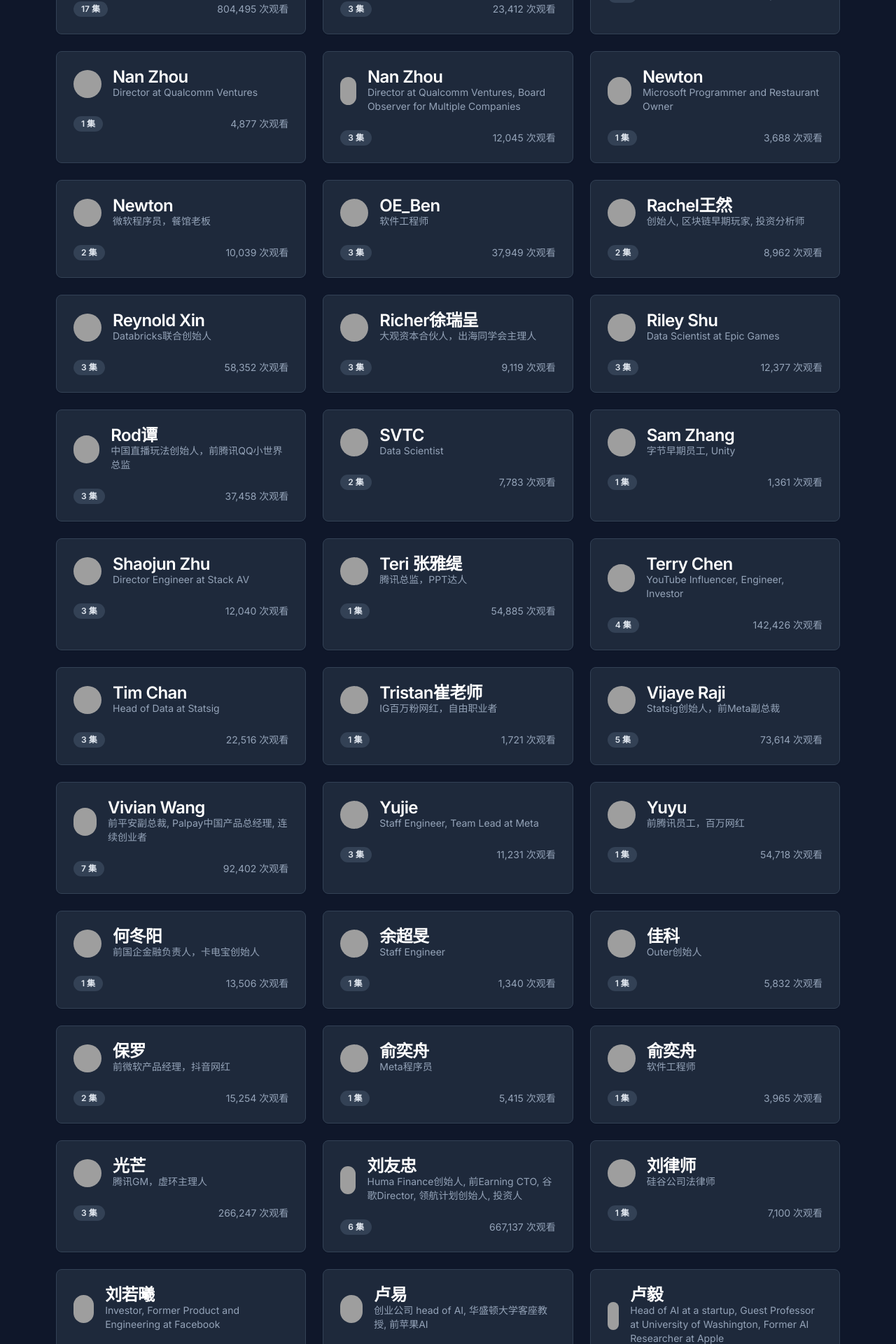
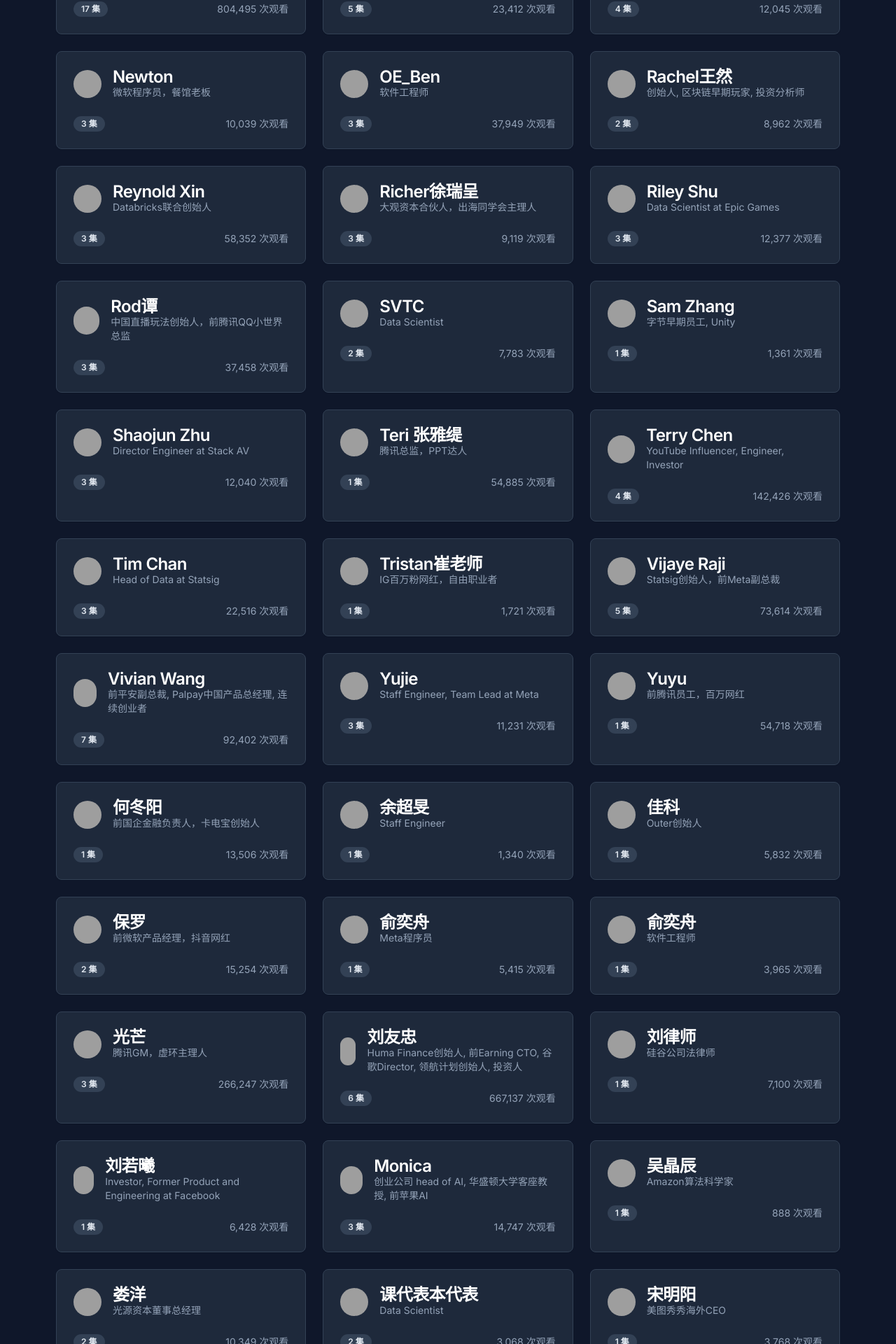
Before and after one commit to xihajun/kedaibiao_bilibili_profile, a Next.js app: page / in a window 1280 px wide. Shown: the part 1260-3180 px from the top of the page at 70% size. Built offline with nearby package versions, Linux system fonts and the light colour scheme; grey boxes are pictures that could not be loaded.

Commit message:
fix duplication

```diff
--- a/src/app/page.tsx
+++ b/src/app/page.tsx
@@ -787,41 +787,23 @@ const KnowledgeUniverse = () => {
         "views": 10346,
         "url": "https://www.bilibili.com/video/BV1vT421Q7sT",
         "uploadTime": "unknown"
-      }
-    ],
-    "totalViews": 23412
-  },
-  {
-    "name": "Mike Vernal",
-    "role": "Venture Capitalist, Former VP at Meta",
-    "category": "['entrepreneurship']",
-    "id": 21,
-    "episodes": [
+      },
       {
         "platform": "bilibili",
         "title": "Mike Vernal聊公司生命周期，管理，文化，创始人",
         "views": 3506,
         "url": "https://www.bilibili.com/video/BV13D421A7ko",
         "uploadTime": "unknown"
-      }
-    ],
-    "totalViews": 3506
-  },
-  {
-    "name": "Nan Zhou",
-    "role": "Director at Qualcomm Ventures",
-    "category": "['entrepreneurship']",
-    "id": 22,
-    "episodes": [
-      {
-        "platform": "bilibili",
-        "title": "「门当户对」的职业更长久？｜高通创投director介绍VC经验",
-        "views": 4877,
-        "url": "https://www.bilibili.com/video/BV1im421L7n8",
-        "uploadTime": "unknown"
-      }
-    ],
-    "totalViews": 4877
+      },
+      {
+        "platform": "bilibili",
+        "title": "Mike Vernal聊公司生命周期，管理，文化，创始人",
+        "views": 3506,
+        "url": "https://www.bilibili.com/video/BV13D421A7ko",
+        "uploadTime": "unknown"
+      }
+    ],
+    "totalViews": 23412
   },
   {
     "name": "Nan Zhou",
@@ -849,16 +831,37 @@ const KnowledgeUniverse = () => {
         "views": 3988,
         "url": "https://www.bilibili.com/video/BV1Pw4m1D7kP",
         "uploadTime": "Not specified"
+      },
+      {
+        "platform": "bilibili",
+        "title": "「门当户对」的职业更长久？｜高通创投director介绍VC经验",
+        "views": 4877,
+        "url": "https://www.bilibili.com/video/BV1im421L7n8",
+        "uploadTime": "unknown"
       }
     ],
     "totalViews": 12045
   },
   {
     "name": "Newton",
-    "role": "Microsoft Programmer and Restaurant Owner",
-    "category": "['entrepreneurship']",
-    "id": 24,
-    "episodes": [
+    "role": "微软程序员，餐馆老板",
+    "category": "['entrepreneurship', 'entrepreneurship']",
+    "id": 25,
+    "episodes": [
+      {
+        "platform": "bilibili",
+        "title": "美国程序员业余开餐馆，哪儿来的时间和钱？",
+        "views": 4025,
+        "url": "https://www.bilibili.com/video/BV1tt421T74P",
+        "uploadTime": "unknown"
+      },
+      {
+        "platform": "bilibili",
+        "title": "程序员开餐馆，真实经历、心态、历练分享｜生意是道场｜会员专属",
+        "views": 6014,
+        "url": "https://www.bilibili.com/video/BV1w1421D7jr",
+        "uploadTime": "2 weeks ago"
+      },
       {
         "platform": "bilibili",
         "title": "全职程序员如何当餐馆老板？｜会员专属8",
@@ -867,29 +870,6 @@ const KnowledgeUniverse = () => {
         "uploadTime": "Unknown"
       }
     ],
-    "totalViews": 3688
-  },
-  {
-    "name": "Newton",
-    "role": "微软程序员，餐馆老板",
-    "category": "['entrepreneurship', 'entrepreneurship']",
-    "id": 25,
-    "episodes": [
-      {
-        "platform": "bilibili",
-        "title": "美国程序员业余开餐馆，哪儿来的时间和钱？",
-        "views": 4025,
-        "url": "https://www.bilibili.com/video/BV1tt421T74P",
-        "uploadTime": "unknown"
-      },
-      {
-        "platform": "bilibili",
-        "title": "程序员开餐馆，真实经历、心态、历练分享｜生意是道场｜会员专属",
-        "views": 6014,
-        "url": "https://www.bilibili.com/video/BV1w1421D7jr",
-        "uploadTime": "2 weeks ago"
-      }
-    ],
     "totalViews": 10039
   },
   {
@@ -1598,7 +1578,7 @@ const KnowledgeUniverse = () => {
     "totalViews": 6428
   },
   {
-    "name": "卢易",
+    "name": "Monica",
     "role": "创业公司 head of AI, 华盛顿大学客座教授, 前苹果AI",
     "category": "['technical_career']",
     "id": 53,
@@ -1616,16 +1596,7 @@ const KnowledgeUniverse = () => {
         "views": 3944,
         "url": "https://www.bilibili.com/video/BV1N8411q7HA",
         "uploadTime": "2 weeks ago"
-      }
-    ],
-    "totalViews": 14747
-  },
-  {
-    "name": "卢毅",
-    "role": "Head of AI at a startup, Guest Professor at University of Washington, Former AI Researcher at Apple",
-    "category": "['technical_career']",
-    "id": 54,
-    "episodes": [
+      },
       {
         "platform": "bilibili",
         "title": "ChatGPT的信念与没走的捷径｜对LLM的常见理解误区｜垂类模型有前途吗？｜大语言模型技术深度访谈1/3",
@@ -1634,7 +1605,7 @@ const KnowledgeUniverse = () => {
         "uploadTime": "1 week ago"
       }
     ],
-    "totalViews": 12719
+    "totalViews": 14747
   },
   {
     "name": "吴晶辰",
@@ -1687,6 +1658,13 @@ const KnowledgeUniverse = () => {
         "views": 3068,
         "url": "https://www.bilibili.com/video/BV1ja411f7ak",
         "uploadTime": "2 weeks ago"
+      },
+      {
+        "platform": "bilibili",
+        "title": "“个人品牌/副业”是自媒体的陷阱？历史收入揭秘｜领航分享",
+        "views": 3966,
+        "url": "https://www.bilibili.com/video/BV1Cx4y167Wx",
+        "uploadTime": "not available"
       }
     ],
     "totalViews": 3068
@@ -1871,22 +1849,6 @@ const KnowledgeUniverse = () => {
     "totalViews": 13548
   },
   {
-    "name": "李正",
-    "role": "自媒体创作者",
-    "category": "['entrepreneurship']",
-    "id": 67,
-    "episodes": [
-      {
-        "platform": "bilibili",
-        "title": "“个人品牌/副业”是自媒体的陷阱？历史收入揭秘｜领航分享",
-        "views": 3966,
-        "url": "https://www.bilibili.com/video/BV1Cx4y167Wx",
-        "uploadTime": "not available"
-      }
-    ],
-    "totalViews": 3966
-  },
-  {
     "name": "杨小露",
     "role": "亚马逊Principal PM",
     "category": "['work_life', 'work_life']",
@@ -1971,10 +1933,11 @@ const KnowledgeUniverse = () => {
   },
   {
     "name": "熊力",
-    "role": "Databricks Engineering Manager",
+    "role": "Databricks Engineering Manager, Former Senior Manager at Microsoft",
     "category": "['job_search']",
-    "id": 71,
-    "episodes": [
+    "id": 72,
+    "episodes": [
+
       {
         "platform": "bilibili",
         "title": "如何选老板和团队？｜找工作口碑最重要？｜IPO前加入Databricks需要注意什么？ ｜Databricks招聘经理访谈_下",
@@ -2002,16 +1965,7 @@ const KnowledgeUniverse = () => {
         "views": 5768,
         "url": "https://www.bilibili.com/video/BV14vDFY2E2D",
         "uploadTime": "unknown"
-      }
-    ],
-    "totalViews": 18447
-  },
-  {
-    "name": "熊力",
-    "role": "Databricks Engineering Manager, Former Senior Manager at Microsoft",
-    "category": "['job_search']",
-    "id": 72,
-    "episodes": [
+      },
       {
         "platform": "bilibili",
         "title": "刷题+海投已失效，好工作需要这三件事｜Databricks招聘经理访谈 - 上",
@@ -2101,16 +2055,7 @@ const KnowledgeUniverse = () => {
         "views": 7420,
         "url": "https://www.bilibili.com/video/BV1EV411m7Ne",
         "uploadTime": "unknown"
-      }
-    ],
-    "totalViews": 9603
-  },
-  {
-    "name": "王晨璐",
-    "role": "数据科学家",
-    "category": "['job_search']",
-    "id": 76,
-    "episodes": [
+      },
       {
         "platform": "bilibili",
         "title": "互联网大厂对数据科学家的能力要求 | 数据科学家找工作系列1/3",
@@ -2119,8 +2064,9 @@ const KnowledgeUniverse = () => {
         "uploadTime": "unknown"
       }
     ],
-    "totalViews": 10056
-  },
+    "totalViews": 9603
+  },
+
   {
     "name": "罗超元",
     "role": "腾讯应届生，管培",
```
